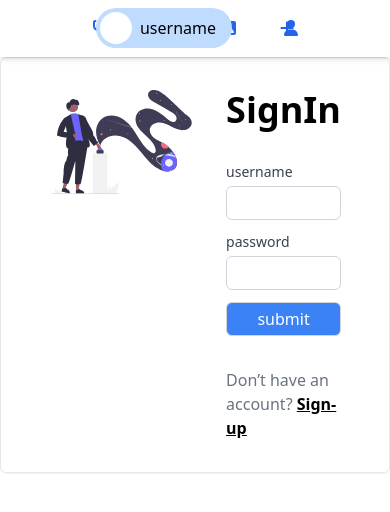
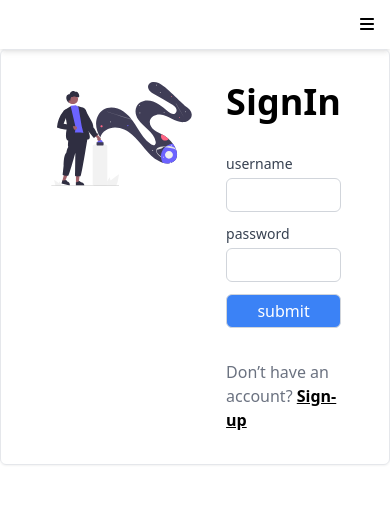
Before and after one commit to DooDaoMa/doodaoma-web, a Next.js app: page /signin in a window 390 px wide. Shown: the top 512 px of the page. Built offline with nearby package versions, Linux system fonts and the light colour scheme.

Commit message:
navigation bar responsive

```diff
--- a/components/molecules/MenuItem.tsx
+++ b/components/molecules/MenuItem.tsx
@@ -14,7 +14,7 @@ export const MenuItem = (props: MenuItemProps) => {
     <Link href={to}>
       <FontAwesomeIcon
         icon={icon}
-        className="cursor-pointer text-blue-600 sm:h-3 sm:h-3 md:h-5 md:w-5"
+        className="h-5 w-5 cursor-pointer text-blue-600"
       />
     </Link>
   )
--- a/components/organisms/Navigation.tsx
+++ b/components/organisms/Navigation.tsx
@@ -4,32 +4,46 @@ import {
   faUser,
   faImage,
   faStethoscope,
+  faBars,
 } from '@fortawesome/free-solid-svg-icons'
 import { FontAwesomeIcon } from '@fortawesome/react-fontawesome'
+import Link from 'next/link'
+import { useSelector } from 'react-redux'
 
+import { currentUserSelector } from '../../store/features/user'
 import { MenuItem } from '../molecules/MenuItem'
 
 export const Navigation = () => {
-  const isLoggedIn = true
+  const currentUser = useSelector(currentUserSelector)
 
   return (
-    <nav className="relative flex items-center justify-center border-b border-white px-12 py-4 shadow-md">
-      <div className="flex items-center gap-x-12">
+    <nav className="border-b border-white px-4 py-4 shadow-md sm:px-12">
+      <div className="hidden sm:relative sm:grid sm:grid-cols-3">
+        <div />
+        <div className="flex items-center justify-center gap-x-12">
           <MenuItem icon={faStethoscope} to="/" />
           <MenuItem icon={faCalendar} to="/" />
           <MenuItem icon={faImage} to="/" />
           <MenuItem icon={faUser} to="/" />
         </div>
-      <div className="absolute right-24 flex items-center gap-x-12">
+        <div className="flex items-center justify-end">
+          {currentUser ? (
+            <>
               <div className="flex cursor-pointer items-center gap-x-2 rounded rounded-full bg-blue-200 py-1 pl-1 pr-4">
                 <div className="h-8 w-8 rounded rounded-full bg-white" />
-          username
+                {currentUser.username}
               </div>
-        {isLoggedIn ? (
               <div className="text-blue-600">
                 <FontAwesomeIcon icon={faPlus} className="nav-icon" />
               </div>
-        ) : null}
+            </>
+          ) : (
+            <Link href={'/signin'}>login</Link>
+          )}
+        </div>
+      </div>
+      <div className="flex justify-end sm:hidden">
+        <FontAwesomeIcon icon={faBars} />
       </div>
     </nav>
   )
```
Lines whose indentation alone changed are shown as unchanged.
